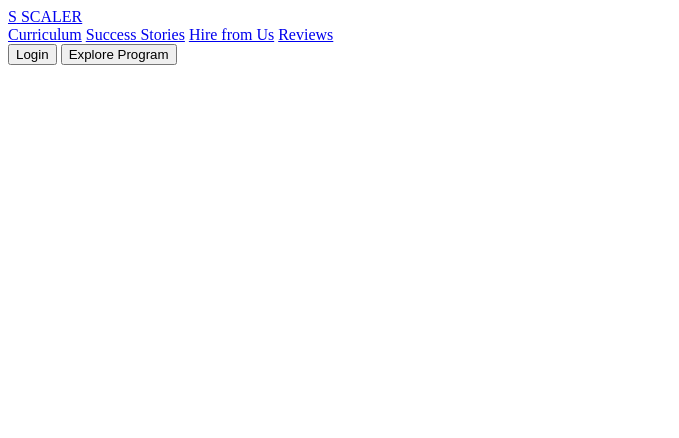
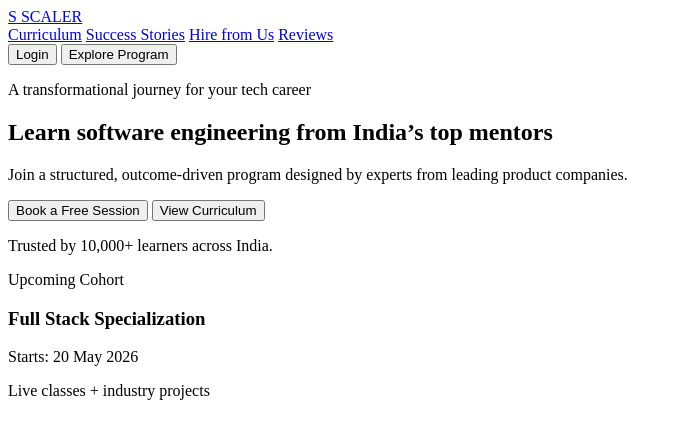
Before and after one commit to Yash-1706/CLI-tool, a plain HTML site: page index.html in a window 1280 px wide. Shown: the whole page, without its empty margins (0-679 px from the left). Drawn offline with Linux system fonts and the light colour scheme.

Commit message:
add hero section

```diff
--- a/index.html
+++ b/index.html
@@ -30,7 +30,31 @@
   </header>
 
   <main>
-    <section class="hero" id="home"></section>
+    <section class="hero" id="home">
+      <div class="container hero-grid">
+        <div class="hero-copy">
+          <p class="eyebrow">A transformational journey for your tech career</p>
+          <h1>Learn software engineering from India’s top mentors</h1>
+          <p class="hero-subtext">
+            Join a structured, outcome-driven program designed by experts from
+            leading product companies.
+          </p>
+          <div class="hero-cta">
+            <button class="btn btn-primary" id="heroCta" type="button">Book a Free Session</button>
+            <button class="btn btn-outline btn-dark" type="button">View Curriculum</button>
+          </div>
+          <p class="hero-note">Trusted by 10,000+ learners across India.</p>
+        </div>
+        <div class="hero-panel">
+          <div class="panel-card">
+            <p class="panel-title">Upcoming Cohort</p>
+            <h3>Full Stack Specialization</h3>
+            <p class="panel-meta">Starts: 20 May 2026</p>
+            <p class="panel-meta">Live classes + industry projects</p>
+          </div>
+        </div>
+      </div>
+    </section>
   </main>
 
   <footer class="site-footer"></footer>
```
